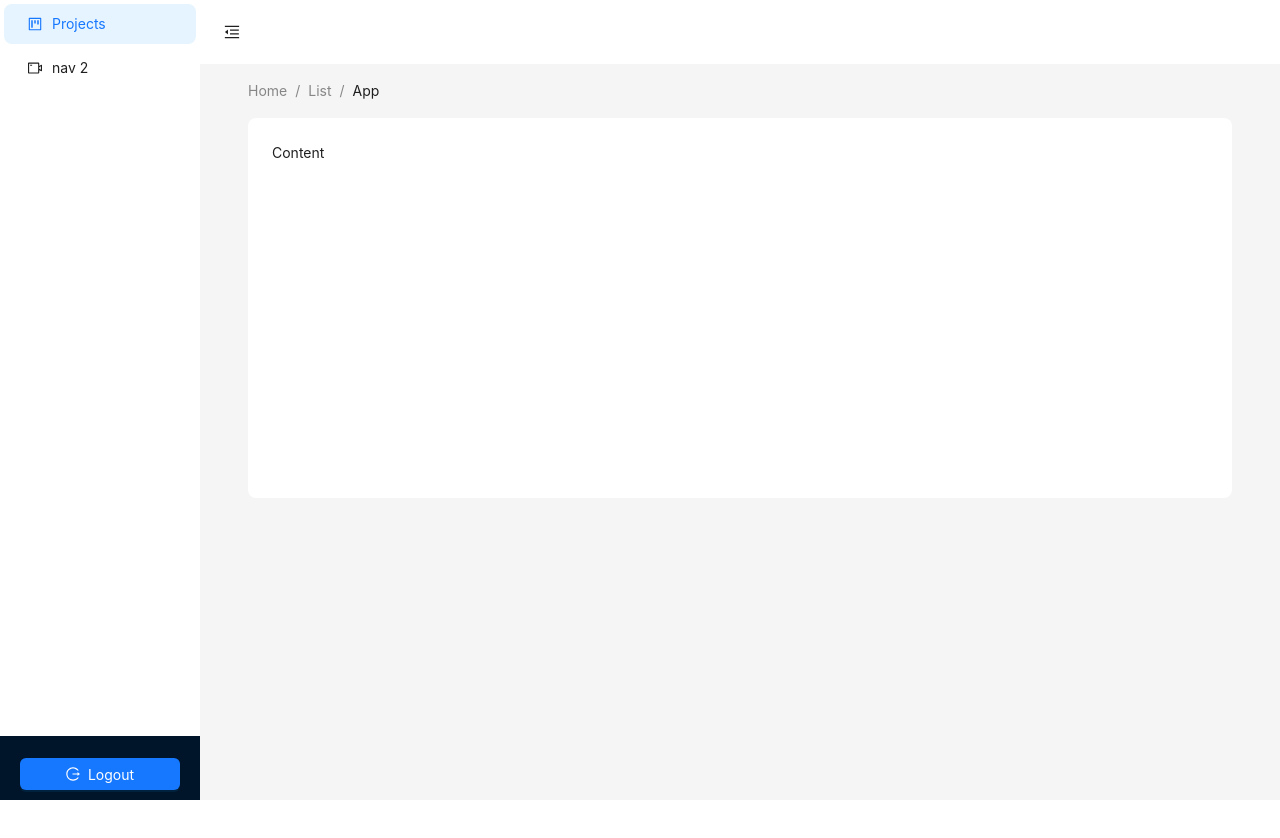
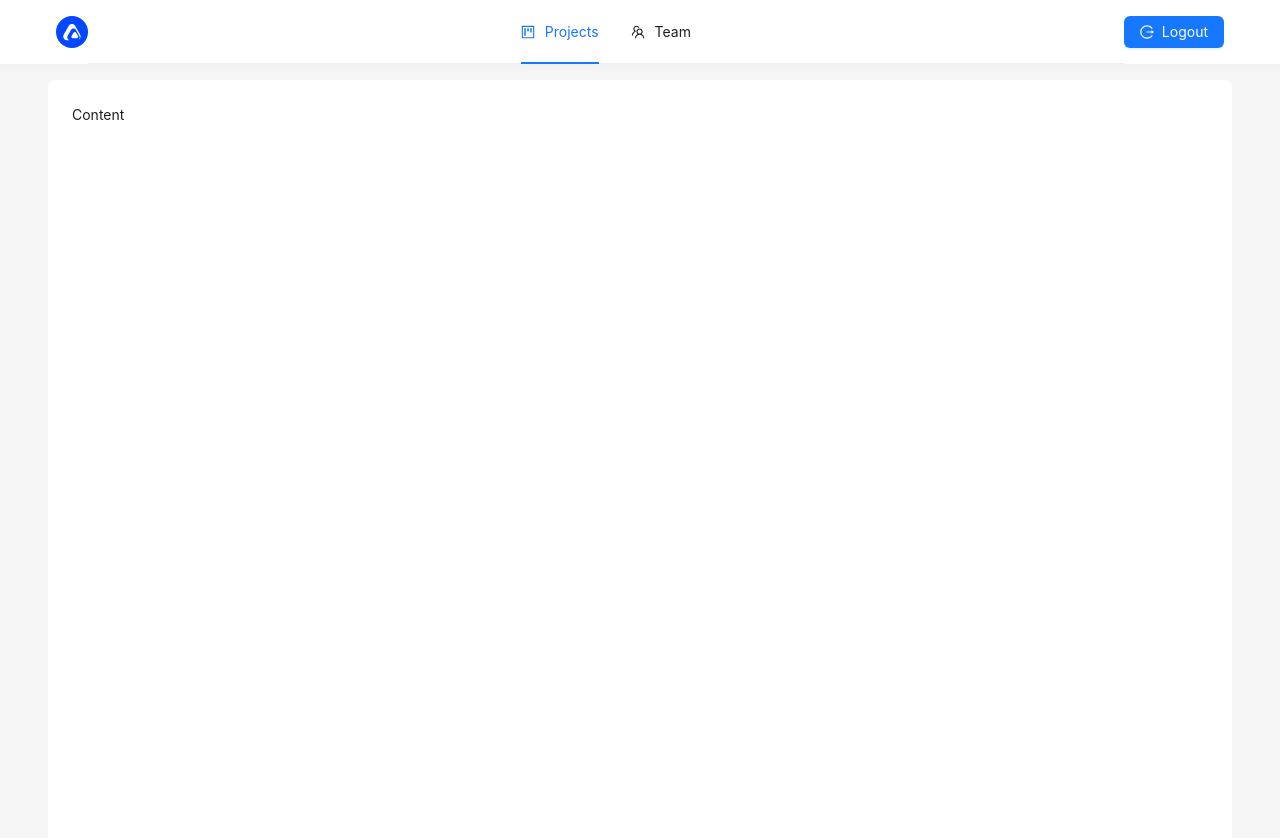
Before and after one commit to Mohamed-lehbib/PFE, a Next.js app: page / in a window 1280 px wide. Shown: the top 838 px of the page. Before the commit the page ends 800 px from the top, so only its background shows below. Built offline with nearby package versions, Linux system fonts and the light colour scheme.

Commit message:
adding the navbar and the sidebar component

```diff
--- a/src/app/page.tsx
+++ b/src/app/page.tsx
@@ -1,27 +1,18 @@
 "use client";
-import React, { useState } from "react";
+import React from "react";
 import {
-  MenuFoldOutlined,
-  MenuUnfoldOutlined,
   LogoutOutlined,
   ProjectOutlined,
-  VideoCameraOutlined,
+  TeamOutlined,
 } from "@ant-design/icons";
-import {
-  Breadcrumb,
-  Button,
-  Layout,
-  Menu,
-  theme,
-  message as messageApi,
-} from "antd";
+import { Button, Layout, Menu, theme, message as messageApi } from "antd";
 import { createClient } from "@/utils/supabase/client";
 import { useRouter } from "next/navigation";
+import Image from "next/image";
 
-const { Header, Sider, Content } = Layout;
+const { Header, Content } = Layout;
 
 const App: React.FC = () => {
-  const [collapsed, setCollapsed] = useState(false);
   const {
     token: { colorBgContainer, borderRadiusLG },
   } = theme.useToken();
@@ -65,54 +56,12 @@ const App: React.FC = () => {
     },
     {
       key: "2",
-      icon: <VideoCameraOutlined />,
-      label: "nav 2",
+      icon: <TeamOutlined />,
+      label: "Team",
     },
   ];
 
   return (
-    <Layout style={{ minHeight: "100vh" }}>
-      <Sider
-        trigger={null}
-        collapsible
-        collapsed={collapsed}
-        style={{
-          height: "100vh",
-          // backgroundColor: "#2563EB"
-        }} // blue-600
-      >
-        <div className="demo-logo-vertical" />
-        <Menu
-          theme="light" // Change theme to light to avoid dark default background
-          mode="inline"
-          defaultSelectedKeys={["1"]}
-          items={menuItems}
-          style={{
-            height: "calc(100% - 64px)",
-            borderRight: 0,
-            // backgroundColor: "#2563EB",
-          }} // adjust menu height and background color
-        />
-        <div
-          style={{
-            padding: "10px 20px",
-            position: "absolute",
-            bottom: 0,
-            width: "100%",
-          }}
-        >
-          <Button
-            type="primary"
-            icon={<LogoutOutlined />}
-            onClick={handleLogout}
-            style={{
-              width: "100%",
-            }}
-          >
-            {!collapsed && "Logout"}
-          </Button>
-        </div>
-      </Sider>
     <Layout>
       <Header
         style={{
@@ -120,33 +69,47 @@ const App: React.FC = () => {
           top: 0,
           zIndex: 1,
           width: "100%",
-            padding: 0,
-            background: colorBgContainer,
           display: "flex",
           alignItems: "center",
+          background: colorBgContainer,
+          boxShadow: "0 2px 8px #f0f1f2",
+          padding: "0 16px",
         }}
       >
+        <div
+          style={{ marginRight: "auto", display: "flex", alignItems: "center" }}
+        >
+          <Image
+            src="/assets/images/icon.svg"
+            alt="App Icon"
+            width={32}
+            height={32}
+            style={{ marginLeft: "40px" }}
+          />
+        </div>
+        <Menu
+          theme="light"
+          mode="horizontal"
+          defaultSelectedKeys={["1"]}
+          items={menuItems}
+          style={{ flex: 1, justifyContent: "center", minWidth: 0 }}
+        />
         <Button
-            type="text"
-            icon={collapsed ? <MenuUnfoldOutlined /> : <MenuFoldOutlined />}
-            onClick={() => setCollapsed(!collapsed)}
+          type="primary"
+          icon={<LogoutOutlined />}
+          onClick={handleLogout}
           style={{
-              fontSize: "16px",
-              width: 64,
-              height: 64,
+            marginRight: "40px",
           }}
-          />
+        >
+          Logout
+        </Button>
       </Header>
-        <Content style={{ padding: "0 48px" }}>
-          <Breadcrumb style={{ margin: "16px 0" }}>
-            <Breadcrumb.Item>Home</Breadcrumb.Item>
-            <Breadcrumb.Item>List</Breadcrumb.Item>
-            <Breadcrumb.Item>App</Breadcrumb.Item>
-          </Breadcrumb>
+      <Content style={{ padding: "16px 48px" }}>
         <div
           style={{
             padding: 24,
-              minHeight: 380,
+            minHeight: "100vh",
             background: colorBgContainer,
             borderRadius: borderRadiusLG,
           }}
@@ -155,7 +118,6 @@ const App: React.FC = () => {
         </div>
       </Content>
     </Layout>
-    </Layout>
   );
 };
 
--- /dev/null
+++ b/src/components/sidebar.tsx
@@ -0,0 +1,80 @@
+import React, { useState, useEffect } from "react";
+import { Layout, Menu } from "antd";
+import { createClient } from "@/utils/supabase/client";
+import Image from "next/image";
+
+const { Sider } = Layout;
+
+interface SidebarProps {
+  collapsed: boolean;
+  onCollapse: () => void;
+}
+
+const Sidebar: React.FC<SidebarProps> = ({ collapsed, onCollapse }) => {
+  const [tables, setTables] = useState<string[]>([]);
+
+  useEffect(() => {
+    const fetchTables = async () => {
+      const supabase = createClient();
+      const { data, error } = await supabase
+        .from("information_schema.tables")
+        .select("table_name");
+      if (error) {
+        console.error("Error fetching tables:", error);
+      } else {
+        setTables(data.map((table: any) => table.table_name));
+      }
+    };
+    fetchTables();
+  }, []);
+
+  const menuItems = tables.map((table, index) => ({
+    key: String(index + 1),
+    label: table,
+  }));
+
+  return (
+    <Sider
+      trigger={null}
+      collapsible
+      collapsed={collapsed}
+      breakpoint="lg"
+      collapsedWidth="0"
+      style={{
+        height: "100vh",
+        background: "#ffffff", // Set the background color to white or light color
+        paddingTop: "50px", // Add margin-top of 50 pixels
+      }}
+    >
+      <div
+        style={{
+          display: "flex",
+          justifyContent: "center",
+          alignItems: "center",
+          padding: "16px",
+          background: "#ffffff", // Set the background color to white or light color
+        }}
+      >
+        <Image
+          src="/assets/images/icon.svg"
+          alt="App Icon"
+          width={64} // Increase the width to make the icon bigger
+          height={64} // Increase the height to make the icon bigger
+        />
+      </div>
+      <Menu
+        theme="light"
+        mode="inline"
+        defaultSelectedKeys={["1"]}
+        items={menuItems}
+        style={{
+          height: "calc(100% - 64px)",
+          borderRight: 0,
+          background: "#ffffff", // Set the background color to white or light color
+        }}
+      />
+    </Sider>
+  );
+};
+
+export default Sidebar;
```
Also changed, not shown: public/assets/images/icon.svg (added). Lines whose indentation alone changed are shown as unchanged.
